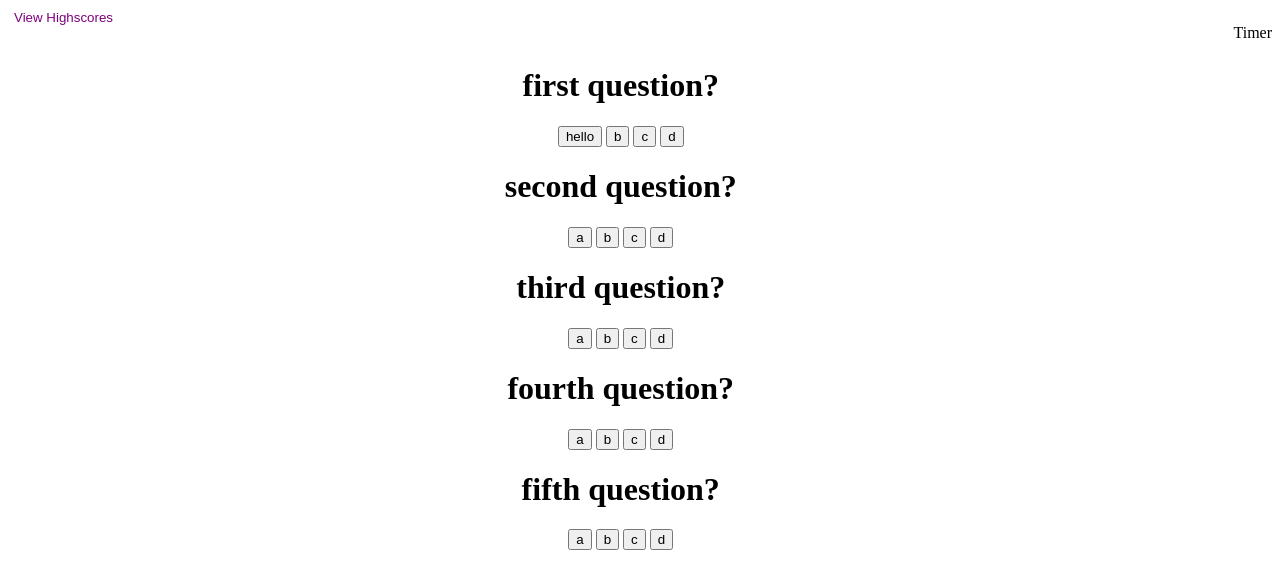
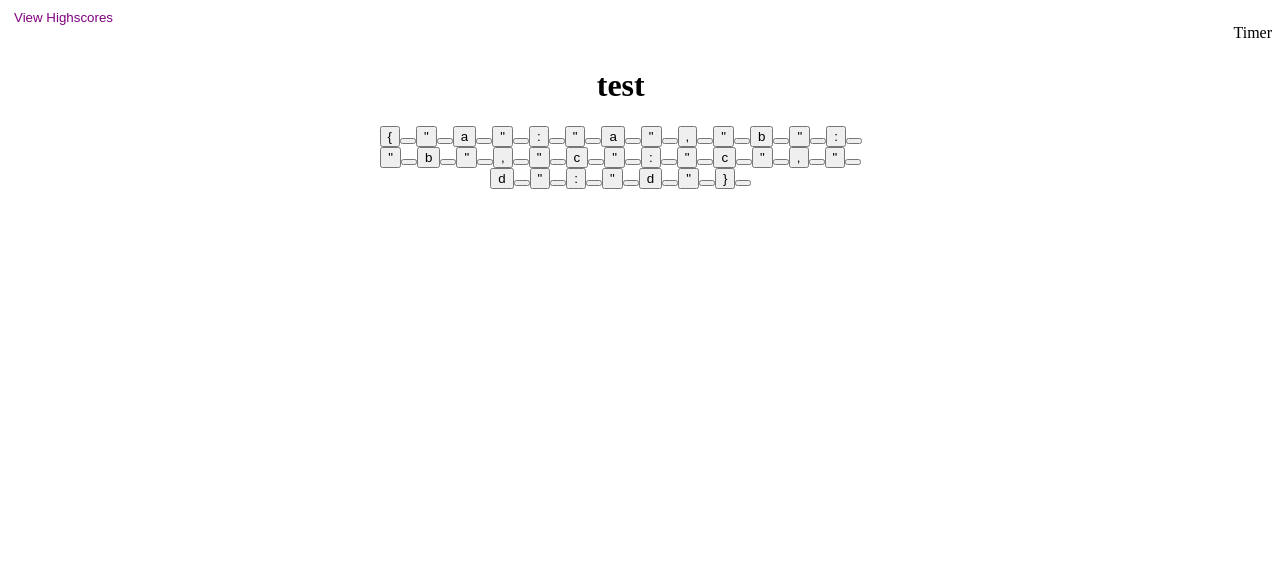
Before and after one commit to asedlackcode/CodeQuiz, a plain HTML site: page index.html in a window 1280 px wide. Both pictures are taken after a click on the button "Start!". Drawn offline with nearby package versions, Linux system fonts and the light colour scheme.

Commit message:
changes made

```diff
--- a/index.html
+++ b/index.html
@@ -13,11 +13,17 @@
     </div>
     <div id="main">
         <div id="container">
+            <div class="questions hide">
+                <h1 id="showingQuestion">test</h1>
+                <div class='qstnGiven'></div>
+            </div>
             <div id="startScreen">
                 <h1 id="start">Begin the Quiz!</h1>
                 <div id="about">Try to answer the following questions correctly in the given amount of time</div>
                 <button id="beginQuiz" class="btn">Start!</button>
+                <!-- <button id= "nextBtn">Next</button> -->
             </div>
+
         </div>
     </div>
 
--- a/script.js
+++ b/script.js
@@ -1,26 +1,8 @@
-$("#beginQuiz").on("click", startTest);
-
-function startTest() {
-    $("#startScreen").hide();
-    var answered = 0;
-    var correct = 0;
-    var wrong = 0;
-
-    for (let i = 0; i <  questions.length; i++) {
-        console.log(i);
-    var questionContainer = $("<div>").addClass(".questionContainer");
-    var html = "<h1>" + questions[i].question + "</h1>";
-    html += "<div> <button>" + questions[i].answers.a + "</button> <button>" + questions[i].answers.b + "</button> <button>" + questions[i].answers.c + " </button> <button>" + questions[i].answers.d + "</button> </div>";
-    $(questionContainer).html(html);
-    $("#container").append(questionContainer);
-    }
-};
-
 var questions =  [
     {
         question: "first question?",
         answers: {
-            a: "hello",
+            a: "a",
             b: "b",
             c: "c",
             d: "d"
@@ -66,3 +48,71 @@ var questions =  [
         correctAnswer: "a"
     },
 ];
+
+var currentQuestion = 0;
+var lastQuestion = questions.length - 1;
+var answered = 0;
+var correct = 0;
+var wrong = 0;
+//var next = $("#nextBtn");
+
+
+
+//$(next).hide();
+
+
+$("#beginQuiz").on("click", startTest);
+//Start test
+function startTest() {
+    $("#startScreen").hide();
+
+    renderQuestion();
+};
+
+function renderQuestion() {
+    $(".questions").removeClass("hide");
+    var q = questions[currentQuestion];
+    var html = q.question;
+    var answerBlock = JSON.stringify(q.answers);
+    for (var i = 0; i < answerBlock.length; i++) {
+        var buttons = $("<button>" + answerBlock[i] + "<button>")
+        buttons.appendTo(".qstnGiven");
+    }
+    console.log(answerBlock);
+    $(".showingQuestion").html(html);
+
+    //var questionContainer = $("<div>").addClass(".questionContainer");
+    /*var html = "<h1>" + q.question + "</h1>";
+    html +=
+    "<div> <button id='qstnGiven'>"
+    + q.answers.a + "</button> <button id='qstnGiven'>"
+    + q.answers.b + "</button> <button id='qstnGiven'>"
+    + q.answers.c + " </button> <button id='qstnGiven'>"
+    + q.answers.d + "</button> </div>";
+    $("<button>").addClass(".answerBtn");
+    $(questionContainer).html(html);
+    $(".questions").append(questionContainer);*/
+    //$("#container").append(next);
+    // next.show();
+
+}
+
+/*$("#qstnGiven").on("click", function nextQuestion() {
+    alert('works')
+    $(".questions").html("");
+    var q = questions[currentQuestion++];
+    renderQuestion();
+    // checkAnswer();
+    console.log(questions[currentQuestion].correctAnswer);
+})*/
+
+/*function checkAnswer(answer) {
+    if (chosenAnswer == questions[currentQuestion].correctAnswer) {
+        answered++;
+        correct++;
+    } else {
+        answered++;
+        wrong++;
+    }
+}*/
+//console.log(answered);
--- a/style.css
+++ b/style.css
@@ -6,8 +6,14 @@
 #timer {
     float: right ;
 }
-#main {
-
+#nextBtn {
+    border-radius: 12px;
+    background-color: blue;
+    color: white;
+    margin-top: 30px;
+    height: 40px;
+    width: 100px;
+    font-size: x-large;
 }
 ul {
     list-style: none;
@@ -43,3 +49,7 @@ ul {
     font-weight: bold;
     font-size: medium;
 }
+
+.hide {
+    display: none;
+}
```
